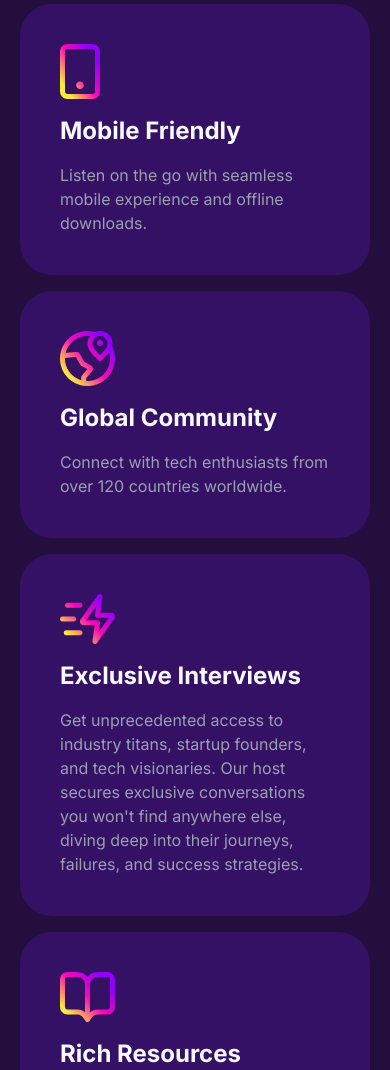
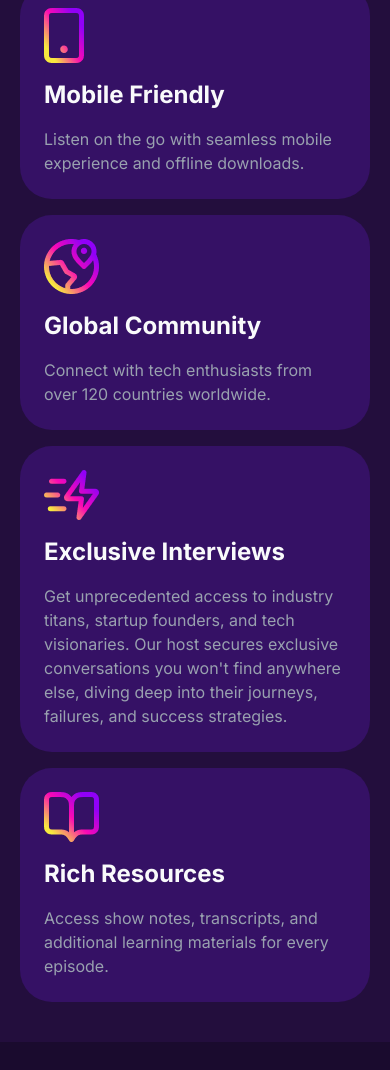
Before and after one commit to wasifhasancse/PH-B13-A02-TechWave, a website: page index.html in a window 390 px wide. Shown: the part 1893-2963 px from the top of the page. Drawn offline with Linux system fonts and the light colour scheme.

Commit message:
fixed padding size

```diff
--- a/index.html
+++ b/index.html
@@ -124,7 +124,7 @@
 
           <!-- card start  -->
           <div class="text-center md:px-3">
-            <h3 class="text-4xl font-black text-green-400 uppercase">50<i class="fa-solid fa-plus"></i></h3>
+            <h3 class="text-4xl font-black text-green-400 uppercase">50+</h3>
             <p class="text-gray-300 uppercase mt-4">Industry Experts</p>
           </div>
           <!-- card end -->
@@ -142,10 +142,10 @@
         </div>
 
         <!-- grid layout start -->
-        <div class="mt-4 lg:mt-10 grid grid-cols-1 gap-4 lg:grid-cols-3 lg:gap-8">
+        <div class="mt-7 lg:mt-10 grid grid-cols-1 gap-4 lg:grid-cols-3 lg:gap-8">
 
           <!-- card start  -->
-          <div class="bg-[#351165] rounded-4xl p-10 lg:row-span-2 flex flex-col justify-center">
+          <div class="bg-[#351165] rounded-4xl p-6 lg:p-10 lg:row-span-2 flex flex-col justify-center">
             <div><img src="./assets/headphone.png" alt="headphone"></div>
             <h3 class="text-2xl font-bold text-gray-50 capitalize my-4">Premium Audio Quality</h3>
             <p class="text-gray-400 leading-6">Experience crystal-clear sound with professional-grade recording
@@ -156,7 +156,7 @@
           <!-- card end -->
 
           <!-- card start  -->
-          <div class="bg-[#351165] rounded-4xl p-10 lg:col-span-2 flex flex-col justify-center">
+          <div class="bg-[#351165] rounded-4xl p-6 lg:p-10 lg:col-span-2 flex flex-col justify-center">
             <div><img src="./assets/device.png" alt="device"></div>
             <h3 class="text-2xl font-bold text-gray-50 capitalize my-4">Mobile Friendly</h3>
             <p class="text-gray-400 leading-6">Listen on the go with seamless mobile experience and offline downloads.
@@ -165,7 +165,7 @@
           <!-- card end -->
 
           <!-- card start  -->
-          <div class="bg-[#351165] rounded-4xl p-10 lg:col-span-2 flex flex-col justify-center">
+          <div class="bg-[#351165] rounded-4xl p-6 lg:p-10 lg:col-span-2 flex flex-col justify-center">
             <div><img src="./assets/location.png" alt="location"></div>
             <h3 class="text-2xl font-bold text-gray-50 capitalize my-4">Global Community</h3>
             <p class="text-gray-400 leading-6">Connect with tech enthusiasts from over 120 countries worldwide.</p>
@@ -173,7 +173,7 @@
           <!-- card end -->
 
           <!-- card start  -->
-          <div class="bg-[#351165] rounded-4xl p-10 lg:col-span-2 flex flex-col justify-center">
+          <div class="bg-[#351165] rounded-4xl p-6 lg:p-10 lg:col-span-2 flex flex-col justify-center">
             <div><img src="./assets/energy.png" alt="energy"></div>
             <h3 class="text-2xl font-bold text-gray-50 capitalize my-4">Exclusive Interviews</h3>
             <p class="text-gray-400 leading-6">Get unprecedented access to industry titans, startup founders, and tech
@@ -185,7 +185,7 @@
           <!-- card end -->
 
           <!-- card start  -->
-          <div class="bg-[#351165] rounded-4xl p-10 flex flex-col justify-center">
+          <div class="bg-[#351165] rounded-4xl p-6 lg:p-10 flex flex-col justify-center">
             <div><img src="./assets/resource.png" alt="resource"></div>
             <h3 class="text-2xl font-bold text-gray-50 capitalize my-4">Rich Resources</h3>
             <p class="text-gray-400 leading-6">Access show notes, transcripts, and additional learning materials for
@@ -353,7 +353,8 @@
         </div>
 
         <!-- host card start -->
-        <div class="bg-[#351165] p-6 lg:p-10 mt-10 flex flex-col lg:flex-row items-center justify-center gap-6 rounded-4xl">
+        <div
+          class="bg-[#351165] p-6 lg:p-10 mt-10 flex flex-col lg:flex-row items-center justify-center gap-6 rounded-4xl">
 
           <img src="./assets/host.png" alt="Host">
 
@@ -395,7 +396,7 @@
   <!-- main section end -->
 
   <!-- footer section start  -->
-   <footer class="footer-bg">
+  <footer class="footer-bg">
     <section class="lg:max-w-300 mx-auto py-10 lg:py-32 px-5 flex flex-col justify-center items-center gap-6 lg:gap-8">
 
       <div>
@@ -426,7 +427,7 @@
         <p>&copy;&ensp;2026 TechWave Podcast. All rights reserved.</p>
       </div>
     </section>
-   </footer>
+  </footer>
   <!-- footer section end -->
 </body>
 
```
Also changed, not shown: assets/hero-bg-mobile.png (added), src/output.css.
